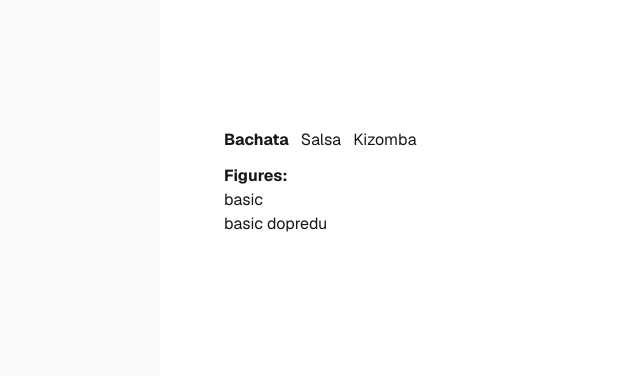
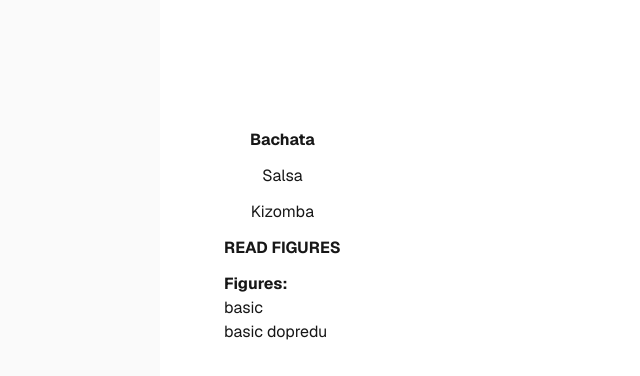
Before and after one commit to peterTylka/abcdance, a Next.js app: page / in a window 1280 px wide. Shown: the top 376 px of the page, without its empty margins (96-736 px from the left). Built offline with nearby package versions, Linux system fonts and the light colour scheme.

Commit message:
basic read

```diff
--- a/app/page.tsx
+++ b/app/page.tsx
@@ -4,15 +4,41 @@ import { Dance, Dances } from '@/lib/types';
 import { DEFAULT_DANCES } from '@/lib/constants';
 import { useState } from 'react';
 
+function readAloud(texts: string[], delay: number) {
+  let index = 0;
+
+  function readNext() {
+    if (index >= texts.length) return;
+
+    console.log('%c read next', 'background-color: skyblue', {
+      texts,
+      delay,
+      index,
+      text: texts[index],
+    });
+    const utterance = new SpeechSynthesisUtterance(texts[index]);
+    utterance.onend = () => {
+      setTimeout(() => {
+        index++;
+        readNext();
+      }, delay);
+    };
+    speechSynthesis.speak(utterance);
+  }
+
+  readNext();
+}
+
 export default function Home() {
   const [dance, setDance] = useState(Dance.Bachata);
+  const [delaySeconds, setDelaySeconds] = useState(6);
 
   console.log('%c dance', 'background-color: skyblue', { dance });
 
   return (
     <div className="flex min-h-screen items-center justify-center bg-zinc-50 font-sans dark:bg-black">
       <main className="flex min-h-screen w-full max-w-3xl flex-col items-left py-32 px-16 bg-white dark:bg-black sm:items-start">
-        <nav className="flex gap-3 mb-3">
+        <nav className="flex flex-col gap-3 mb-3">
           {Dances.map((danceItem) => (
             <button
               key={danceItem}
@@ -25,6 +51,15 @@ export default function Home() {
               {danceItem}
             </button>
           ))}
+
+          <button
+            className="font-bold"
+            onClick={() => {
+              readAloud(DEFAULT_DANCES[dance], delaySeconds * 1000);
+            }}
+          >
+            READ FIGURES
+          </button>
         </nav>
         <div className="font-bold">Figures:</div>
         <ul>
```
